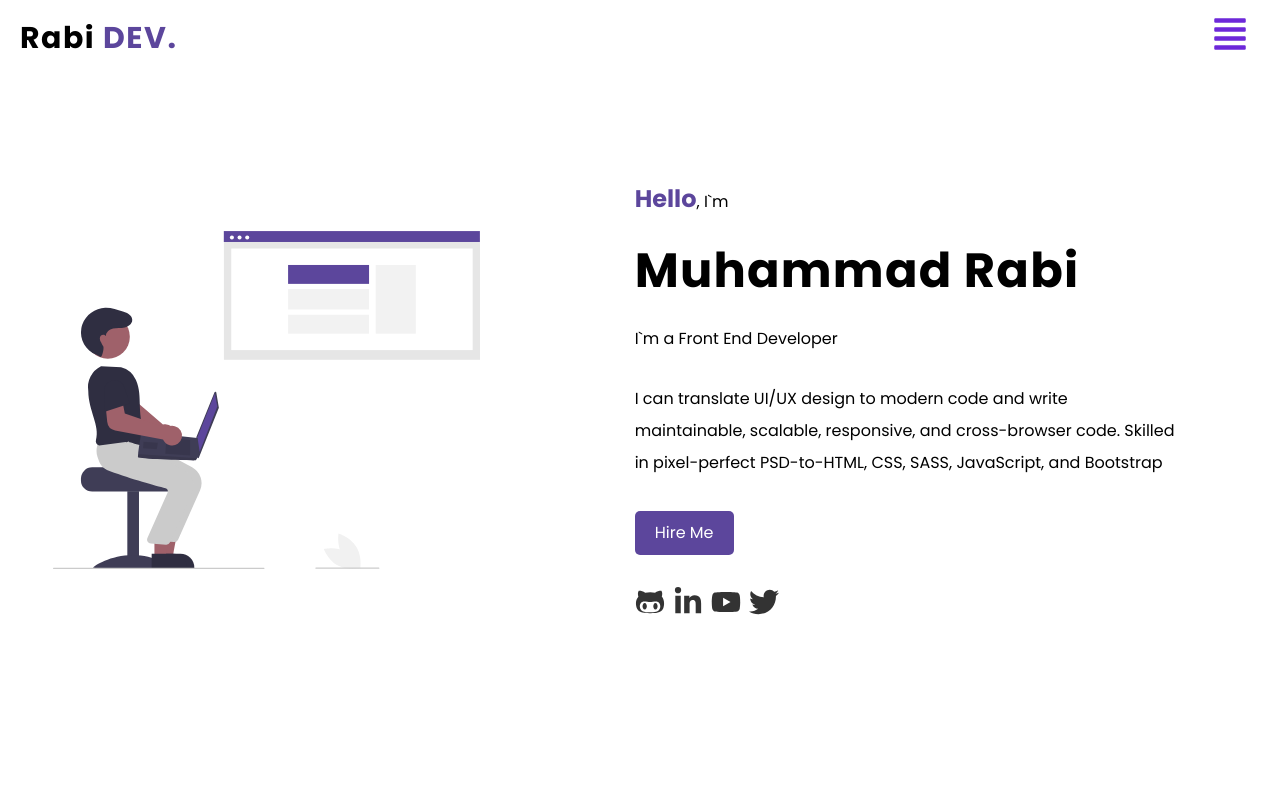
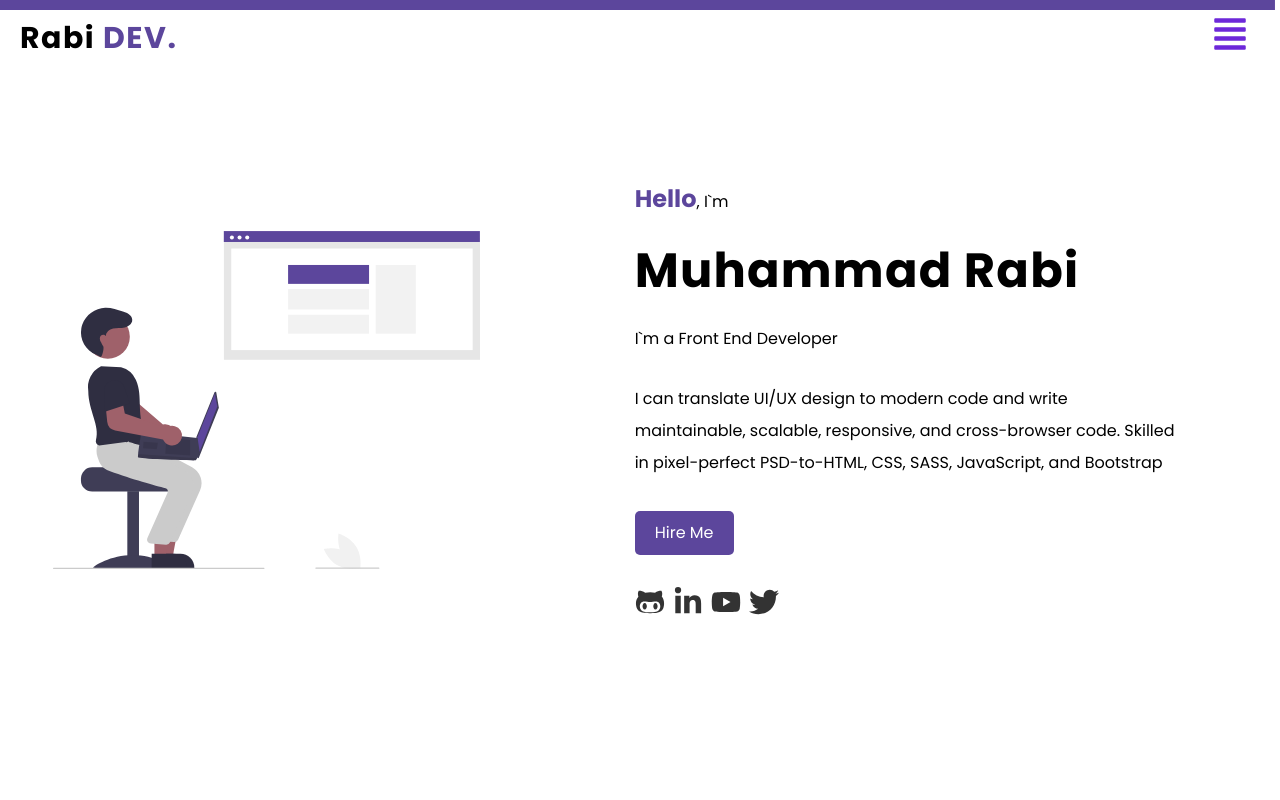
Before and after one commit to MuhammadRabi/react-old-portfolio, a React (Vite) app: page / in a window 1280 px wide. Shown: the top 800 px of the page. Built offline with nearby package versions, Linux system fonts and the light colour scheme.

Commit message:
add progress bar

```diff
--- a/src/App.jsx
+++ b/src/App.jsx
@@ -10,13 +10,23 @@
 import { lazy, Suspense, useContext } from "react"
 import Overlay from "./Components/UI/Overlay"
 import { appContext } from "./Components/context"
+import { motion, useScroll, useSpring } from "framer-motion"
+
 const Projects = lazy(() => import("./Components/Projects/Projects"))
 
 function App() {
   const { isSidebarOpen } = useContext(appContext)
+  const { scrollYProgress } = useScroll()
+  const scaleX = useSpring(scrollYProgress, {
+    stiffness: 50,
+    damping: 30,
+    restDelta: 0.001,
+  })
+
   return (
     <>
       {isSidebarOpen ? <Overlay /> : ""}
+      <motion.div className="progress-bar" style={{ scaleX }} />
       <Header />
       <About />
       <Services />
--- a/src/index.css
+++ b/src/index.css
@@ -1,3 +1,14 @@
 @tailwind base;
 @tailwind components;
 @tailwind utilities;
+
+.progress-bar {
+    position: fixed;
+    top: 0;
+    left: 0;
+    right: 0;
+    height: 10px;
+    background: #5C469C;
+    transform-origin: 0%;
+    z-index: 99;
+}
```
